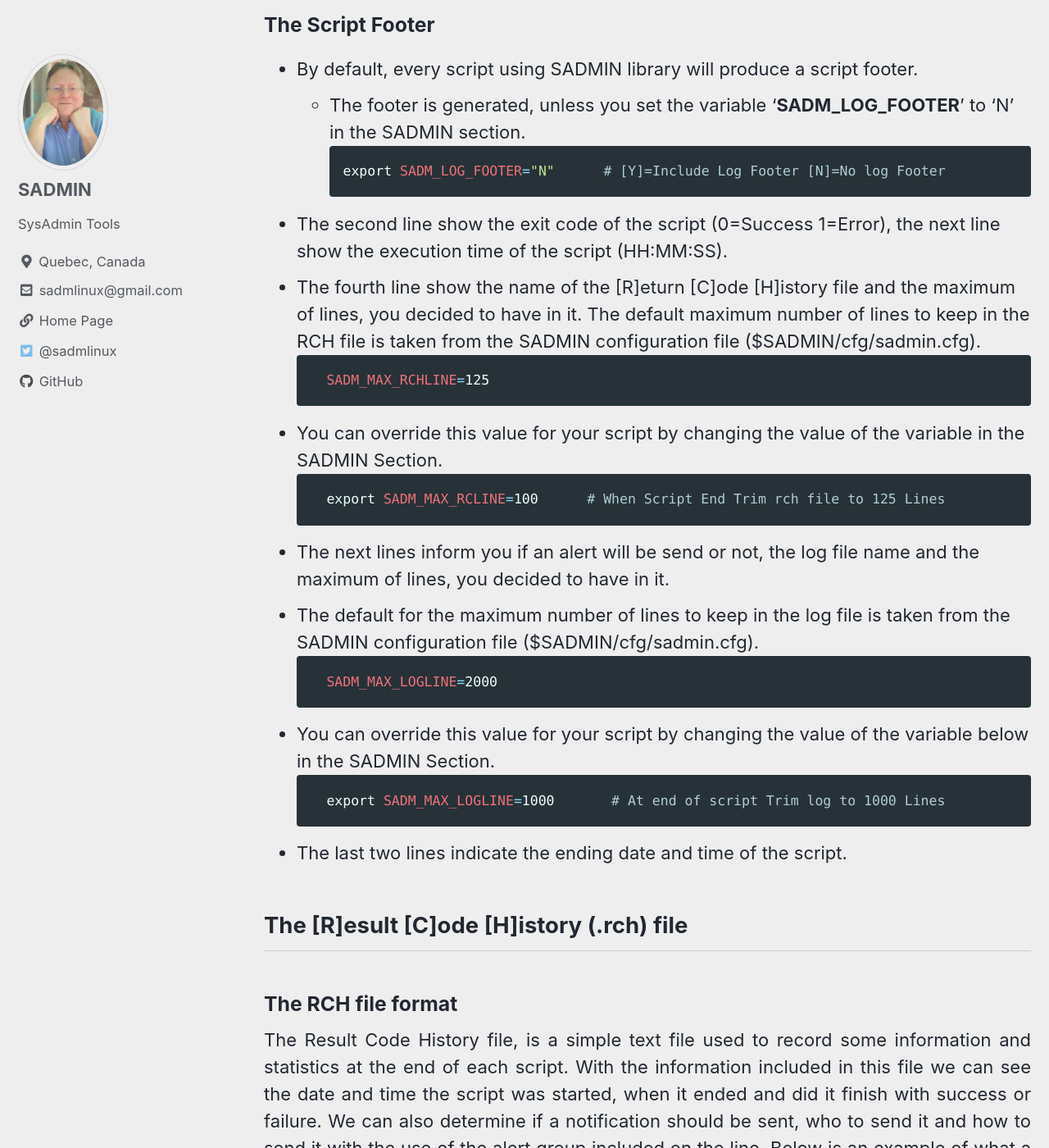
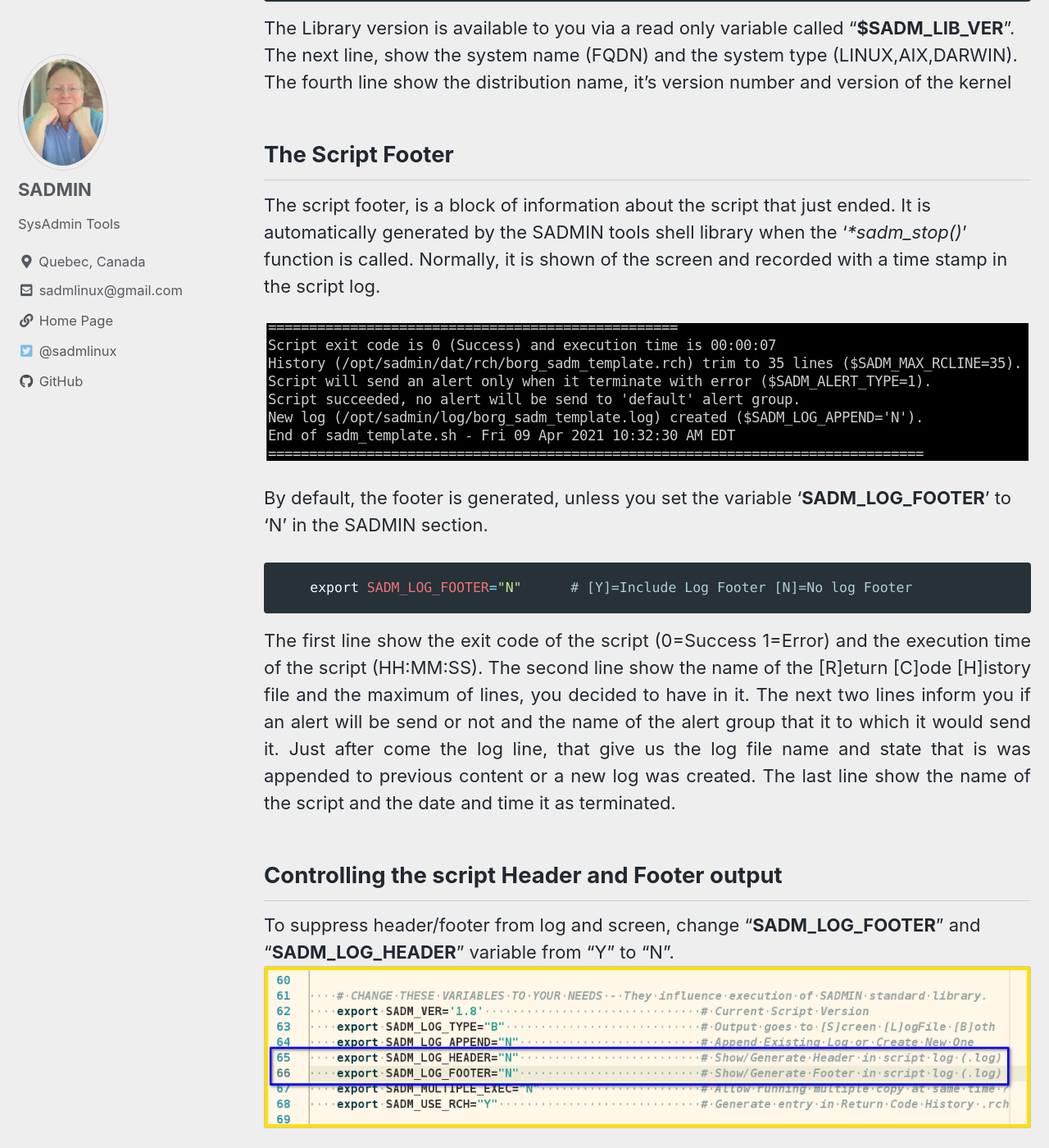
Before and after one commit to jadupl2/jadupl2.github.io, a Jekyll site: the page built from _pages/man/sadm-template-sh.md, in a window 1280 px wide and 1400 px high, scrolled down 6345 px. Shown: the whole window at 82% size. Built offline with Jekyll 4.4.1, drawn with Linux system fonts in a browser that asks for light colours; cached includes are drawn as plain includes; some of the changed text lies outside the part shown.

Commit message:
Update of template pages

````diff
--- a/_includes/sadm/sadm_rch_file.md
+++ b/_includes/sadm/sadm_rch_file.md
@@ -1,20 +1,29 @@
 ## The [R]esult [C]ode [H]istory (.rch) file
 
-### The RCH file format
-The Result Code History file, is a simple text file used to record some information and
-statistics at the end of each script. With the information included in this file we can see
-the date and time the script was started, when it ended and did it finish with success or failure.
-We can also determine if a notification should be sent, who to send it and how to send it with
+### The History (*.rch) file format
+The Result Code History file, is a simple text file that is automatically created by the SADMIN
+Tools at the end of the execution of a script. It is use to record some information and
+statistics at the end of each script. Included in this file, is the date and time the script
+was started, when it ended and did it finish with success or failure. With this file we can
+also determine if a notification should be sent, who to send it and how to send it with
 the use of the alert group included on the line.
 Below is an example of what a RCH file look like.
 {: .text-justify}
+
+```bash
+$ cat $SADMIN/dat/rch/holmes_sadm_template.rch
+holmes 2021.04.05 13:32:18 2021.04.05 13:32:22 00:00:04 sadm_template default 1 0
+$
 ```
-holmes 2021.04.05 13:32:18 2021.04.05 13:32:22 00:00:04 sadm_template default 1 0
-```
+
+| System| Start Date | Start Time | End Date | End Time | Elapse | Script Name | Alert Group | Alert Type |Status|
+| :---  | :---       | :---   | :---       | :---    | :---    | :---         | :---     | :---:   | :---: |
+| holmes| 2021.04.05 |13:32:18| 2021.04.05 |13:32:22 |00:00:04 |sadm_template |default   | 1      | 0 |
+
 First we have the *host name* where the script was executed, then the *date and time it started and
 finished*, followed by the *elapse execution time* of the script. The seventh field is the *script
 name* (without extension) and then the *alert group* that the notification (alert) would be sent.
->The ninth field is the *alert type*, it determine what to do with the success or the failure of the script.
+>The *alert type* is the ninth field, it dictate the action to do base on the success or failure of the script.
 > '0' mean never send an alert, whether the script was a success or not.
 > '1' mean if the script terminated with an error, send an alert.
 > '2' mean if the script terminated with success, send an alert.
@@ -35,14 +44,18 @@ line is added to the history file. If the file doesn't exist it will be created.
 failed, normally you get a notification (alert) by email, by SMS or by Slack. There are time when
 you don't want to be alerted whatever the result of a script is. For example, if you created an
 interactive script you may not care about the exit code, you can then disable usage of the RCH file.
-In this situation, you can set variable '**SADM_USE_RCH**' to 'N' in the
+Within the shell script you can set variable '**SADM_USE_RCH**' to 'N' in the
 [SADMIN definition section](#sadmin_shell_section) of the script.
 {: .text-justify}
 
 ```bash
 export SADM_USE_RCH="N"  # Generate or not Entry in Result Code History file`
 ```
-
+Within a Python script set attribute '**st.use_rch**' to 'False' in the
+[SADMIN definition section](/assets/img/sadmin_section_py.png) of the script.
+```python
+st.use_rch = False             # Generate entry in Result Code History (.rch)
+```
 
 ### The History file name convention
 
@@ -78,17 +91,34 @@ from the SADMIN configuration file ($SADMIN/cfg/sadmin.cfg).
 SADM_MAX_RCHLINE=35
 ```
 
-You can override this default by changing '**SADM_MAX_RCLINE**' variable in the [SADMIN definition section](#sadmin_shell_section) of your script.
+You can override this default by setting the maximum number of line to trim directly in your script
+by changing the associated variable.
+
+In a shell script you change the value of the variable '**SADM_MAX_RCLINE**'
 
 ```bash
 `export SADM_MAX_RCLINE=31     # When Script End Trim rch file to 31 lines
 ```
 
-If you don't want to trim the history file for a particular script, then set the '**SADM_MAX_RCLINE**'
-variable to '0' in the [SADMIN definition section](#sadmin_shell_section) .
+In a Python script you change the value of the '**st.cfg_max_rchline**' attribute.
 
+```python
+st.cfg_max_rchline  = 31    # When Script End Trim rch file to 31 Lines
+```
+
+In a shell script, to prevent the '.rch' file from being trimmed, set the value of the variable
+'**SADM_MAX_RCLINE**' to '0'.
+
+In a bash script :
 ```bash
-export SADM_MAX_RCLINE=0       # Don't trim the history file (.rch)
+export SADM_MAX_RCLINE=0   # Don't trim the history file (.rch)
+```
+
+In Python, to prevent the '.rch' file from being trimmed, change the value of the
+'**st.cfg_max_rchline**' attribute to '0'.
+
+```python
+st.cfg_max_rchline  = 0    # Don't trim the history file (.rch)
 ```
 
 ### [R]esult [C]ode [H]istory File Summary
--- a/_pages/man/sadm-template-py.md
+++ b/_pages/man/sadm-template-py.md
@@ -54,31 +55,7 @@ We can divide the output of the screen in three section. We have the *Header*, t
 
 {% include {{ page.sadm_header_footer }} %}
 
-## The [R]esult [C]ode [H]istory file
-- Every time you run a script that's using the SADMIN Tools, by default there is a RCH file
-created or updated.
-- The **RCH file are created in the SADMIN data directory '$SADMIN/dat/rch'**.
-- The RCH file name is prefix by the hostname, followed by the script name and have an extension
-of '.rch'. In our example, we are on a host named 'holmes', the script name is 'helloWorld', so
-the RCH file name is 'holmes_helloWorld.rch'.
-- The SADMIN server collect every '*.rch' files that changed from every SADMIN client every
-5 minutes (via a rsync). Information included in this file will be visible from the Web interface
-and from the command line. It is also be used to trigger an alert, if it were requested.
-- If you created an interactive script and you don't care about the exit code, you can disable
-usage of the RCH file.
-  - In this situation, set attribute '**st.use_rch**' to 'False' in the
-[SADMIN definition section](/assets/img/sadmin_section_sh.png) of the script.
-    ```st.use_rch = False             # Generate entry in Result Code History (.rch)```
-  - The default maximum number of lines to keep in the '.rch' file is taken from the SADMIN
-configuration file ($SADMIN/cfg/sadmin.cfg).
-    ```SADM_MAX_RCHLINE=125```
-  - You can override this default by changing '**st.cfg_max_rchline**' attribute in the SADMIN
-Section of your script.
-    ```st.cfg_max_rchline  = 125      # When Script End Trim rch file to 125 Lines```
-  - By default the RCH file is trim at the end of each execution (Unless 'st.use_rch' is set to 'False').
-
-**Example of a [R]esult [C]ode [H]istory file**
-![rch_file_format.png](/assets/img/files/rch_file_format.png "SADMIN rch_file_format"){: .align-center}
+{% include {{ page.sadm_file_rch }} %}
 
 
 
--- a/_pages/man/sadm-template-sh.md
+++ b/_pages/man/sadm-template-sh.md
@@ -23,7 +23,7 @@ sadm_file_rch:      sadm/sadm_rch_file.md
 > The [SADMIN wrapper script](/_pages/man/sadm-wrapper) ($SADMIN/bin/sadm_wrapper.sh) allow you to run your existing script and benefit of the SADMIN tools.
 
 
-### What's in the shell script template
+## What's in the shell script template
 The shell script template ($SADMIN/bin/sadm_template.sh) is ready to use. You can run it now,
 by issuing the following command; '**$SADMIN/bin/sadm_template.sh**'. We will demonstrate later on,
 what is included in the template and what are the benefits of using it. The best way to learn
@@ -48,15 +48,15 @@ anything, so can run it to see it in action.
 {: .text-justify}
 
 
-<br>
-### The template script include three things
+## The template script include three things
 
-1- The [SADMIN definition section](#sadmin_shell_section)
-You will find near the beginning of the template shell script, a code section that is require to
-use the SADMIN tools, we will call it the 'SADMIN Section'. This is where defined and set
-variables that will influence the behavior of the library. Of course you can use them within
-your script. This is where the shell library is loaded. for a list of all the library functions
-and variables that are available to you, please visit the [Shell Library page](/_pages/man/sadmlib_std_sh).
+1- The [SADMIN definition section](#sadmin_shell_section), you will find near the beginning of
+the template shell script, a code section that is require to use the SADMIN tools, we will
+call it the 'SADMIN Section'. This is where defined and set variables that will influence the
+behavior of the library. Of course you can use them within your script. This is where the shell
+library is loaded. for a list of all the library functions and variables that are available
+to you, please visit the [Shell Library page](/_pages/man/sadmlib_std_sh).
+{: .text-justify}
 
 {% include {{ page.sadm_section_sh }} %}
 
@@ -113,111 +113,142 @@ export SADM_LOG_TYPE="B"             # Write goes to [S]creen [L]ogFile [B]oth`
 ![sadm_template_sh_06.png](/assets/img/sadm_template_sh_06.png "Output of sadm_template.sh")
 
 
-### The Script Header
+## The Script Header
 
-- The script header is created by the 'sadm_start()' function that is part of the SADMIN Shell Library.
-- By default, every script using SADMIN library will output (Log and Screen) a script header.
-- Unless you set the variable '**SADM_LOG_HEADER**' to 'N' in the SADMIN Section.
-    ```bash
-    export SADM_LOG_HEADER="Y"      # Y=ProduceLogHeader N=NoHeader`
-    ```
-- The second line of the header show the date, the script name and version and the SADMIN library version.
-  - You set your script version number in the [SADMIN section](#sadmin_shell_section) of the script.
-    ```bash
-    export SADM_VER='1.0'           # Your Current Script Version`
-    ```
-- The Library version is available to you via a read only variable called "**$SADM_LIB_VER**".
-- The next line, show the system name (FQDN) and the system type (LINUX,AIX,DARWIN).
-- The fourth line show the distribution name, it's version number and version of the kernel
+The script header, is a block of information about the script you are running. The script header
+is generated automatically by the SADMIN tools shell library. Normally, it is shown of the screen
+and recorded with a time stamp in the script log.
+
+![sadm_template_sh_header.png](/assets/img/sadm_template_sh_header.png "Script Header Example"){: .align-center}
+
+The script header is created by the '**sadm_start()**' function that is part of the SADMIN Shell
+Library. By default, every script using SADMIN library will output (Log and Screen) a script
+header. Unless you set the variable '**SADM_LOG_HEADER**' to 'N' in the SADMIN Section.
+{: .text-justify}
+
+```bash
+export SADM_LOG_HEADER="Y"      # Y=ProduceLogHeader N=NoHeader`
+```
+
+
+The second line of the header show the date, the script name and version and the SADMIN library
+version. You set *your script version number* in the [SADMIN section](#sadmin_shell_section) of the script.
+
+```bash
+export SADM_VER='1.0'           # Your Current Script Version`
+```
+
+The Library version is available to you via a read only variable called "**$SADM_LIB_VER**". The
+next line, show the system name (FQDN) and the system type (LINUX,AIX,DARWIN). The fourth line
+show the distribution name, it's version number and version of the kernel
 
 
 
-### The Script Footer
-- By default, every script using SADMIN library will produce a script footer.
-  - The footer is generated, unless you set the variable '**SADM_LOG_FOOTER**' to 'N' in the
-SADMIN section.
-    ```bash
+## The Script Footer
+
+The script footer, is a block of information about the script that just ended. It is automatically
+generated by the SADMIN tools shell library when the '**sadm_stop()*' function is called. Normally,
+it is shown of the screen and recorded with a time stamp in the script log.
+
+![sadm_template_sh_footer.png](/assets/img/sadm_template_sh_footer.png "Script Footer Example"){: .align-center}
+
+By default, the footer is generated, unless you set the variable '**SADM_LOG_FOOTER**' to 'N'
+in the SADMIN section.
+
+```bash
     export SADM_LOG_FOOTER="N"      # [Y]=Include Log Footer [N]=No log Footer
-    ```
-- The second line show the exit code of the script (0=Success 1=Error), the next line show
-the execution time of the script (HH:MM:SS).
-- The fourth line show the name of the [R]eturn [C]ode [H]istory file and the maximum of lines,
-you decided to have in it. The default maximum number of lines to keep in the RCH file is
-taken from the SADMIN configuration file ($SADMIN/cfg/sadmin.cfg).
-    ```bash
-    SADM_MAX_RCHLINE=125
-    ```
-- You can override this value for your script by changing the value of the variable in the
-SADMIN Section.
-    ```bash
-    export SADM_MAX_RCLINE=100      # When Script End Trim rch file to 125 Lines
-    ```
-- The next lines inform you if an alert will be send or not, the log file name and the maximum
-of lines, you decided to have in it.
-- The default for the maximum number of lines to keep in the log file is taken from the SADMIN
-configuration file ($SADMIN/cfg/sadmin.cfg).
-    ```bash
-    SADM_MAX_LOGLINE=2000
-    ```
-- You can override this value for your script by changing the value of the variable below in the
-SADMIN Section.
-    ```bash
-    export SADM_MAX_LOGLINE=1000       # At end of script Trim log to 1000 Lines
-    ```
-- The last two lines indicate the ending date and time of the script.
+```
+
+The first line show the exit code of the script (0=Success 1=Error) and the execution time of
+the script (HH:MM:SS). The second line show the name of the [R]eturn [C]ode [H]istory file and
+the maximum of lines, you decided to have in it. The next two lines inform you if an alert will
+be send or not and the name of the alert group that it to which it would send it. Just after
+come the log line, that give us the log file name and state that is was appended to previous
+content or a new log was created. The last line show the name of the script and the date and
+time it as terminated.
+{: .text-justify}
 
 
+## Controlling the script Header and Footer output
+
+To suppress header/footer from log and screen, change "**SADM_LOG_FOOTER**" and
+"**SADM_LOG_HEADER**" variable from "Y" to "N".
+![sadm_template_sh_20.png](/assets/img/sadm_template_sh_20.png "Portion of SADMIN Section")
+
+As you can see now the header and footer doesn't appear anymore on the screen (and in the log of the script).
+![sadm_template_sh_24.png](/assets/img/sadm_template_sh_24.png "Output with No Header & Footer")
+
+
+
+<br>
 {% include {{ page.sadm_file_rch }} %}
+
+
 
 
 ## The script log file
 
-- When a script using the SADMIN Tools is executed, there is a log file that is created or updated.
-All scripts logs are created in the "**$SADMIN/log**" directory.
-The log file name is prefix by the host name, an underscore and  followed by the script name
-and have an extension of '.log'. For example, if the host name is '*holmes*', the script name
-is '*helloWorld*', then the log name will be '*holmes_helloWorld.log*'.
+When a script using the SADMIN Tools is executed, there is a log file that is created or updated.
+All scripts logs are created in the "**$SADMIN/log**" directory. The log file name is prefix by
+the host name, an underscore and  followed by the script name and have an extension of '.log'.
+For example, if the host name is '*holmes*', the script name is '*helloWorld*', then the log
+name will be '*holmes_helloWorld.log*'.
 {: .text-justify}
-- The SADMIN server collect every log files created or modified from every clients at regular
-interval (every 5min via a cron job in /etc/cron.d/sadm_server). It is one of the responsibility
-of script '[sadm_fetch_client.sh](/_pages/man/sadm_fetch_client)' to transfer any logs changed
-to the SADMIN server.
-- The log of a script can be cumulative or a new one can be created at each execution.
-  - The default in the template is set to created a new log file at each execution (SADM_LOG_APPEND="N")
-  - But if you want your script log to be cumulative, then set the SADM_LOG_APPEND="Y" to "Y".
-        `export SADM_LOG_APPEND="Y"     # [Y]=Append Existing Log [N]=Create New One`
-- By default the log file is trim at the end of each execution.
-- The log file is trim to the number of line specified in $SADMIN/cfg/sadmin.cfg by the variable 'SADM_MAX_LOGLINE'.
-- You can override this default by changing 'SADM_MAX_LOGLINE' variable in the SADMIN Section of your script.
-    `export SADM_MAX_LOGLINE=1000   # At end of script Trim log to 1000 Lines`
-
-### The log file file that was created
-![sadm_template_sh_30.png](/assets/img/sadm_template_sh_30.png "Log Output Example"){: .align-left}
 
 
-### RCH and log file can be viewed from the Web interface
-![sadm_template_sh_34.png](/assets/img/sadm_template_sh_34.png "Web view of example script"){: .align-left}
+### Log files automatically transferred to SADMIN Server
 
-### Web view of the log
-![sadm_template_sh_42.png](/assets/img/sadm_template_sh_42.png "Web view of script log"){: .align-left}
-
-### Web view of the RCH file
-![sadm_template_sh_38.png](/assets/img/sadm_template_sh_38.png "Web view of script rch file"){: .align-left}
+The SADMIN server collect every log files created or modified on every clients at regular
+interval (every 5min via a cron job in /etc/cron.d/sadm_server). It is one of the responsibility
+of script '[sadm_fetch_client.sh](/_pages/man/sadm_fetch_client)' to transfer any '*.log' changed
+to the SADMIN server. Information included in this file will be visible from the Web interface
+and from the command line on the SADMIN server.
+{: .text-justify}
 
 
-### Viewing all systems "*.rch' scripts results on the terminal
+### Controlling the log file size
+
+The log of a script can be cumulative or a new one can be created at each execution. The default in
+the template is set to created a new log file at each execution (SADM_LOG_APPEND="N").
+But if you want your script log to be cumulative, then set the SADM_LOG_APPEND="Y" to "Y".
+{: .text-justify}
+
+```bash
+    export SADM_LOG_APPEND="Y"     # [Y]=Append Existing Log [N]=Create New One
+```
+
+By default the log file is trim at the end of each execution. The log file is trim to the number
+of line specified in $SADMIN/cfg/sadmin.cfg by the variable 'SADM_MAX_LOGLINE' (default 500). You
+can override this default by changing 'SADM_MAX_LOGLINE' variable in the SADMIN Section of your script.
+{: .text-justify}
+
+```bash
+    export SADM_MAX_LOGLINE=500   # At end of script Trim log to 500 Lines
+```
+
+
+### Example of a log file
+
+![sadm_template_sh_30.png](/assets/img/sadm_template_sh_30.png "Log Output Example")
+
+<br>
+
+### Scripts view from the web interface
+
+![sadm_template_sh_34.png](/assets/img/sadm_template_sh_34.png "Web view of example script")
+
+
+### Viewing the log from the web interface
+![sadm_template_sh_42.png](/assets/img/sadm_template_sh_42.png "Web view of script log")
+
+### Viewing the History file (RCH) from the web interface
+![sadm_template_sh_38.png](/assets/img/sadm_template_sh_38.png "Web view of script rch file")
+
+
+### Viewing all systems history (.rch) files from the command line
+For more information on this command line script, see the man page of [srch](/_pages/man/sadm_show_rch).
+
 ```bash
 # srch
 ```
-![sadm_template_sh_45.png](/assets/img/sadm_template_sh_45.png "Command line view of our scripts"){: .align-left}
-
-<br>
-## Controlling the script Header and Footer output
-
-To suppress header/footer from log and screen, change "**SADM_LOG_FOOTER**" and
-"**SADM_LOG_HEADER**" variable from "Y" to "N".
-![sadm_template_sh_20.png](/assets/img/sadm_template_sh_20.png "Portion of SADMIN Section"){: .align-left}
-
-<br>
-As you can see now the header and footer doesn't appear anymore on the screen (and in the log of the script).
-![sadm_template_sh_24.png](/assets/img/sadm_template_sh_24.png "Output with No Header & Footer"){: .align-center}
+![sadm_template_sh_45.png](/assets/img/sadm_template_sh_45.png "Command line view of our scripts")
--- /dev/null
+++ b/_pages/man/sadm_show_rch.md
@@ -0,0 +1,111 @@
+---
+title:              srch (sadm_show_rch.sh)
+layout:             single
+date_created:       2021-04-09
+date_updated:       2021-04-09
+limit:              1
+paginate:           false
+show_excerpts:      false
+entries_layout:     list
+author_profile:     true
+tags:               scripts srch sadm_show_rch
+categories:         man
+toc:                false
+classes:            wide
+sadm_section_sh:    sadm/sadm_section_sh.md
+---
+
+Under construction, will be here soon.
+srch
+Updated: 2020/04/06
+O/S : Aix, Linux, MacOS
+
+NAME
+
+srch (link to sadm_rch_scr_summary.sh)   -   [S]how the [R]esult [C]ode [H]istory file (*.rch) summary from all systems on terminal.
+
+SYNOPSIS
+
+srch     [ -v -h -p -w -m  ]    [ -s   ServerName  ]    [ -d   0-9  ]
+
+DESCRIPTION
+
+    Show the last known status of every scripts of all your systems.
+    The information presented by this scripts, is collected from all your servers every 5 minutes by the "sadm_fetch_clients.sh" script.
+    The running script (if any) are presented first, followed by the script(s) that ended with error and finally the script that ended with success, sorted by descending date and time.
+    This command can be executed only on the SADMIN server.
+
+    Example of the RCH Summary Report on the terminal
+
+    # srch
+
+
+    Example of the RCH Summary Report for a specific server
+    # srch -s raspi6
+
+
+    Example to watch the RCH Summary Report first page in real time (Refresh every 60 seconds)
+    # srch -w
+
+
+    View the RCH Summary Report without stopping at each page.
+    # srch -p
+
+
+    Send a mail of the RCH Summary Report so to email address specify in $SADMIN/cfg/sadmin.cfg.
+    # srch -m
+
+
+    Example of email sent.
+
+
+
+OPTIONS
+
+-d [0-9]
+    Specify debug level (0-9).
+    Value of 0 indicate that no debug information is to be displayed.
+-s [ServerName]
+    Show the RCH Summary Report for the server specified.
+-m
+    Send RCH Summary Report to SysAdmin email (Enhance format coming soon).
+-w
+    Watch the RCH Summary Report in real time (Updated every 60 Sec.).
+-p
+    List the RCH Summary Report without stopping after each page.
+-h
+    Display this help and exit.
+-v
+    Output version information and exit.
+
+
+
+REQUIREMENTS
+
+    Environment variable 'SADMIN', specify the root directory of the SADMIN tools.
+    Define by setup script in /etc/profile.d/sadmin.sh and in /etc/environment .
+    SADMIN main configuration file, "$SADMIN/cfg/sadmin.cfg"
+    SADMIN Tools Shell Library, "$SADMIN/lib/sadmlib.sh".
+
+
+
+EXIT STATUS
+[0]    An exit status of zero indicates success
+[1]    Failure is indicated by a nonzero value, typically ‘1’.
+
+
+AUTHOR
+Jacques Duplessis (jacques.duplessis@sadmin.ca.).
+Any suggestions or bug report can be sent at http://www.sadmin.ca/support.php
+
+
+COPYRIGHT
+Copyright © 2020 Free Software Foundation, Inc. License GPLv3+:
+    - GNU GPL version 3 or later http://gnu.org/licenses/gpl.html.
+This is free software, you are free to change and redistribute it.
+There is NO WARRANTY to the extent permitted by law.
+
+
+SEE ALSO
+sadm_fetch_clients.sh   (Rsync all *.rch *.log *.rpt files from all active SADMIN client to SADMIN Server)
+smon (link to sadm_sysmon_cli.sh)   (Run System Monitor and show results)
````
Also changed, not shown: other parts of _pages/man/sadm-template-py.md (+1 -0 lines), assets/img/sadm_template_sh_34.png, assets/img/sadm_template_sh_footer.png (added), assets/img/sadm_template_sh_header.png (added).
